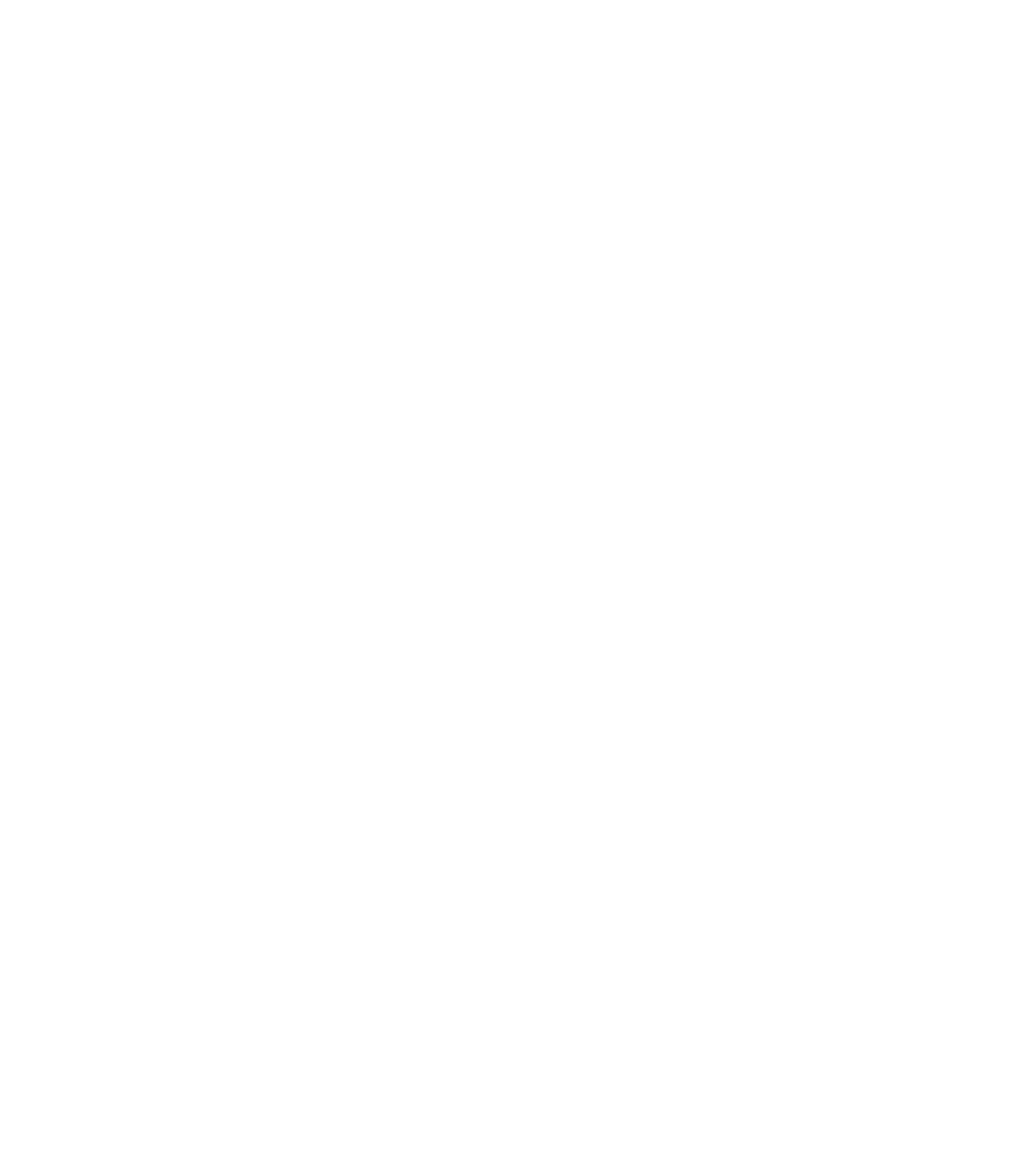
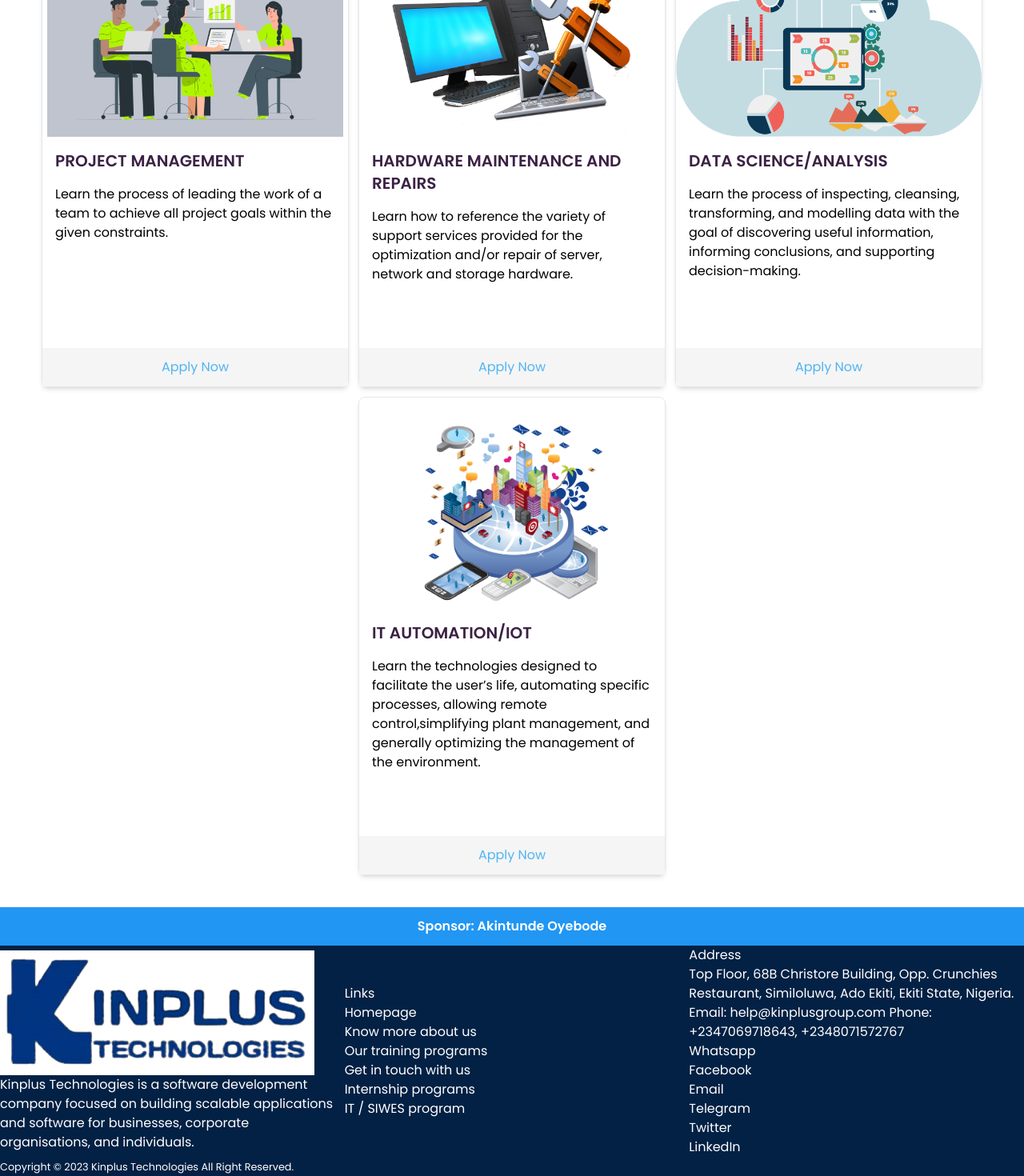
Before and after one commit to obere4u/Kinplu-Tech, a React (Vite) app: page / in a window 1280 px wide. Shown: the part 868-2338 px from the top of the page at 80% size. Before the commit the page ends 800 px from the top, so only its background shows below. Built offline with nearby package versions, Linux system fonts and the light colour scheme.

Commit message:
Updated the Header, Offers and Footer components

```diff
--- a/src/App.jsx
+++ b/src/App.jsx
@@ -5,8 +5,7 @@
 export default function App() {
   return (
     <div className='font-poppins'>
-      <div className="">
-        <Navbar />
+      <div>
         <Header />
       </div>
       <Offers />
--- a/src/components/MobileItems.jsx
+++ b/src/components/MobileItems.jsx
@@ -1,29 +1,66 @@
 import React from "react";
+import {RiCloseLine} from 'react-icons/ri'
+import PropTypes from "prop-types";
+import '../index.css'
 
-export default function MobileItems() {
+MobileItems.propTypes = {
+  showMenu: PropTypes.func.isRequired,
+  toggleMenu: PropTypes.bool.isRequired,
+};
+
+export default function MobileItems({showMenu, toggleMenu}) {
   return (
-    <ul className="flex-col items-center justify-center fixed inset-0 left-1/4 bg-[#022144] lg:hidden">
+    <div
+      className={`${
+        toggleMenu
+          ? "fixed inset-0 left-1/2 bg-[#022144] uppercase flex-col text-[#d6d9e1] text-[12px] font-poppins mx-auto lg:hidden"
+          : "hidden"
+      }`}
+    >
+      <RiCloseLine
+        color="#fff"
+        size={27}
+        onClick={showMenu}
+        className="my-8 ml-auto mr-6"
+      />
+      <ul className=" ml-20">
         <a href="">
-        <li id="home">HOME</li>
+          <li
+            id="home"
+            className="hover:bg-cyan-900 border-transparent hover:border-transparent rounded px-2 py-1 tracking-widest w-[70px]"
+          >
+            Home
+          </li>
         </a>
         <a href="">
-        <li>ABOUT</li>
+          <li className="hover:bg-cyan-900 border-transparent hover:border-transparent rounded px-2 py-1 tracking-widest w-[70px]">
+            About
+          </li>
         </a>
         <a href="">
-        <li>TRAINING</li>
+          <li className="hover:bg-cyan-900 border-transparent hover:border-transparent rounded px-2 py-1 tracking-widest w-[80px]">
+            Training
+          </li>
         </a>
         <a href="">
-        <li>CONTACT</li>
+          <li className="hover:bg-cyan-900 border-transparent hover:border-transparent rounded px-2 py-1 tracking-widest w-[80px]">
+            Contact
+          </li>
         </a>
         <a
           href=""
           id="nav_active"
         >
-        <li>INTERNSHIP</li>
+          <li className="hover:bg-cyan-900 border-transparent hover:border-transparent rounded px-2 py-1 tracking-widest w-[90px]">
+            Internship
+          </li>
         </a>
         <a href="">
-        <li>IT / SIWES</li>
+          <li className="hover:bg-cyan-900 border-transparent hover:border-transparent rounded px-2 py-1 tracking-widest w-[90px]">
+            IT / SIWES
+          </li>
         </a>
       </ul>
+    </div>
   );
 }
--- a/src/components/navbar/navbar.css
+++ /dev/null
@@ -1,4 +0,0 @@
-#nav_active {
-  background: rgb(22 78 99 );
-  border-radius: 5px;
-}
--- a/src/components/offer/Offer.jsx
+++ b/src/components/offer/Offer.jsx
@@ -1,7 +1,39 @@
-import React from 'react'
+import React from "react";
+import PropTypes from "prop-types";
 
-export default function Offer() {
+Offer.propTypes = {
+  image: PropTypes.string.isRequired,
+  imageAlt: PropTypes.string.isRequired,
+  title: PropTypes.string.isRequired,
+  text: PropTypes.string.isRequired,
+  url: PropTypes.string.isRequired,
+};
+
+export default function Offer({ image, imageAlt, title, text, url }) {
   return (
-    <div>Offer</div>
-  )
+    <div className="font-poppins border shadow-grey-500 shadow-md rounded-lg  hover:border hover:shadow-gray-700 max-w-sm flex flex-col">
+      <div className="flex">
+        <img
+          src={image}
+          alt={imageAlt}
+          className="h-60 bg-white mx-auto mt-6"
+        />
+      </div>
+      <div className="px-4 mb-20">
+        <h1 className="uppercase text-xl font-semibold my-4 text-[#3b2144]">
+          {title}
+        </h1>
+        <p>{text}</p>
+      </div>
+      <div className="flex-grow"></div>
+      <div className="bg-[#f5f5f5] w-full py-3 px-4 ">
+        <a
+          href={url}
+          className="text-[#50b4f4] text-center hover:text-[#50b4f4]/60 block"
+        >
+          Apply Now
+        </a>
+      </div>
+    </div>
+  );
 }
--- a/src/containers/footer/Footer.jsx
+++ b/src/containers/footer/Footer.jsx
@@ -1,7 +1,85 @@
 import React from 'react';
+import kinPlusLogo from '../../assets/kinPlus-logo.png'
 
 export default function Footer() {
   return (
-    <div className='bg-[#022144] text-white'>Footer</div>
-  )
+    <div className="bg-[#022144] text-white">
+      <div className="flex justify-center items-center gap-3 ">
+        <div className="basis-1/3">
+          <div>
+            <img
+              src={kinPlusLogo}
+              alt="KinPlus Technologies"
+              className='text-white bg-white'
+            />
+          </div>
+          <div>
+            <p>
+              Kinplus Technologies is a software development company focused on
+              building scalable applications and software for businesses,
+              corporate organisations, and individuals.
+            </p>
+          </div>
+        </div>
+        <div className="basis-1/3">
+          <h2>Links</h2>
+          <ul>
+            <a href="#">
+              <li>Homepage</li>
+            </a>
+            <a href="#">
+              <li>Know more about us</li>
+            </a>
+            <a href="#">
+              <li>Our training programs</li>
+            </a>
+            <a href="#">
+              <li>Get in touch with us</li>
+            </a>
+            <a href="#">
+              <li>Internship programs</li>
+            </a>
+            <a href="#">
+              <li>IT / SIWES program</li>
+            </a>
+          </ul>
+        </div>
+        <div className="basis-1/3">
+          <div>
+            <p>Address</p>
+            <p>
+              Top Floor, 68B Christore Building, Opp. Crunchies Restaurant,
+              Similoluwa, Ado Ekiti, Ekiti State, Nigeria. Email:
+              help@kinplusgroup.com Phone: +2347069718643, +2348071572767
+            </p>
+          </div>
+          <div>
+            <ul>
+              <a href="#">
+                <li> Whatsapp</li>
+              </a>
+              <a href="#">
+                <li> Facebook</li>
+              </a>
+              <a href="#">
+                <li>Email</li>
+              </a>
+              <a href="#">
+                <li>Telegram</li>
+              </a>
+              <a href="#">
+                <li>Twitter</li>
+              </a>
+              <a href="#">
+                <li>LinkedIn</li>
+              </a>
+            </ul>
+          </div>
+        </div>
+      </div>
+      <small>
+        Copyright &copy; 2023 Kinplus Technologies All Right Reserved.
+      </small>
+    </div>
+  );
 }
--- a/src/containers/header/Header.jsx
+++ b/src/containers/header/Header.jsx
@@ -1,5 +1,11 @@
 import React from "react";
+import Navbar from "../../components/navbar/Navbar";
 
 export default function Header() {
-  return <div className="bg-[#022144] text-black font-bold">Header</div>;
+  return <div>
+    <Navbar />
+    <h2 className="font-bold bg-blue-400 text-center text-sm text-white px-10 py-2 font-poppins">
+      Digital Skill Training and Internship for Youths in Ekiti
+    </h2>
+  </div>;
 }
--- a/src/containers/offers/Offers.jsx
+++ b/src/containers/offers/Offers.jsx
@@ -1,8 +1,92 @@
-import React from 'react'
-import { Offer } from '../../components/'
+import React from "react";
+import { Offer } from "../../components/";
+import {
+  softwareEngr,
+  uIUX,
+  dataSci,
+  ioT,
+  repairHard,
+  projectMan,
+  graphicsDes,
+} from "./import.js";
+
+const offersData = [
+  {
+    title: "Software Development",
+    text: "Immerse yourself in the core principles of software development and learn the necessary programming skills required for Web, Mobile or Desktop Application Development while working on projects.",
+    img: `${softwareEngr}`,
+    imgAlt: "Image of software engineer with multiple programming language",
+    url: "#",
+  },
+
+  {
+    title: "UI/UX Design",
+    text: "Equip yourself with proper user interface, user experience, prototyping, wireframing and graphic design skills. Understanding different types of users and what they want, desirability and usability of a product, leveraging edge-cutting design tools.",
+    imgAlt: "Image of UI/UX designer",
+    img: `${uIUX}`,
+    url: "#",
+  },
+
+  {
+    title: "Graphics Design",
+    text: "Learn how to determine objectives for decision-making, through creativity, innovation and lateral thinking along with manual or digital tools, transforming them for proper interpretation.",
+    img: `${graphicsDes}`,
+    imgAlt: "Image of graphics designer",
+    url: "#",
+  },
+
+  {
+    title: "Project Management",
+    text: "Learn the process of leading the work of a team to achieve all project goals within the given constraints.",
+    img: `${projectMan}`,
+    imgAlt: "Image of project manager",
+    url: "#",
+  },
+
+  {
+    title: "Hardware maintenance and repairs",
+    text: "Learn how to reference the variety of support services provided for the optimization and/or repair of server, network and storage hardware.",
+    img: `${repairHard}`,
+    imgAlt: "Image of computer hardwares",
+    url: "#",
+  },
+
+  {
+    title: "Data science/Analysis",
+    text: "Learn the process of inspecting, cleansing, transforming, and modelling data with the goal of discovering useful information, informing conclusions, and supporting decision-making.",
+    img: `${dataSci}`,
+    imgAlt: "Image of computer",
+    url: "#",
+  },
+
+  {
+    title: "IT Automation/IoT",
+    text: "Learn the technologies designed to facilitate the user’s life, automating specific processes, allowing remote control,simplifying plant management, and generally optimizing the management of the environment.",
+    img: `${ioT}`,
+    imgAlt: "Image of computer",
+    url: "#",
+  },
+];
 
 export default function Offers() {
   return (
-    <div>Offers</div>
-  )
+    <div className="font-poppins max-w-7xl mt-20">
+      <p className="text-center mb-6">
+        <span className="font-semibold"> Duration: </span>6 Months
+      </p>
+      <div className="flex flex-wrap justify-center item-center gap-3 mb-10">
+        {offersData.map((item, index) => (
+          <Offer
+            key={item.title + index}
+            image={item.img}
+            imageAlt={item.imgAlt}
+            title={item.title}
+            text={item.text}
+            url={item.url}
+          />
+        ))}
+      </div>
+      <p className="bg-[#2196f3] text-center text-white font-semibold py-3">Sponsor: Akintunde Oyebode</p>
+    </div>
+  );
 }
--- /dev/null
+++ b/src/containers/offers/import.js
@@ -0,0 +1,17 @@
+import softwareEngr from "../../assets/software-eng.png";
+import uIUX from "../../assets/UI-UX.png";
+import dataSci from "../../assets/data-science.png";
+import ioT from "../../assets/iot_graphics.png";
+import repairHard from "../../assets/hardware-maintenance.png";
+import projectMan from "../../assets/project-management.png";
+import graphicsDes from "../../assets/graphics-designer.png";
+
+export {
+  softwareEngr,
+  uIUX,
+  dataSci,
+  ioT,
+  repairHard,
+  projectMan,
+  graphicsDes,
+};
--- a/src/index.css
+++ b/src/index.css
@@ -13,3 +13,8 @@
 img {
   max-width: 100%;
 }
+
+#nav_active {
+  background: rgb(22 78 99 );
+  border-radius: 5px;
+}
```
Also changed, not shown: src/components/navbar/Navbar.jsx (+17 -13 lines), src/assets/kinPlus-logo.png (added). Lines whose indentation alone changed are shown as unchanged.
